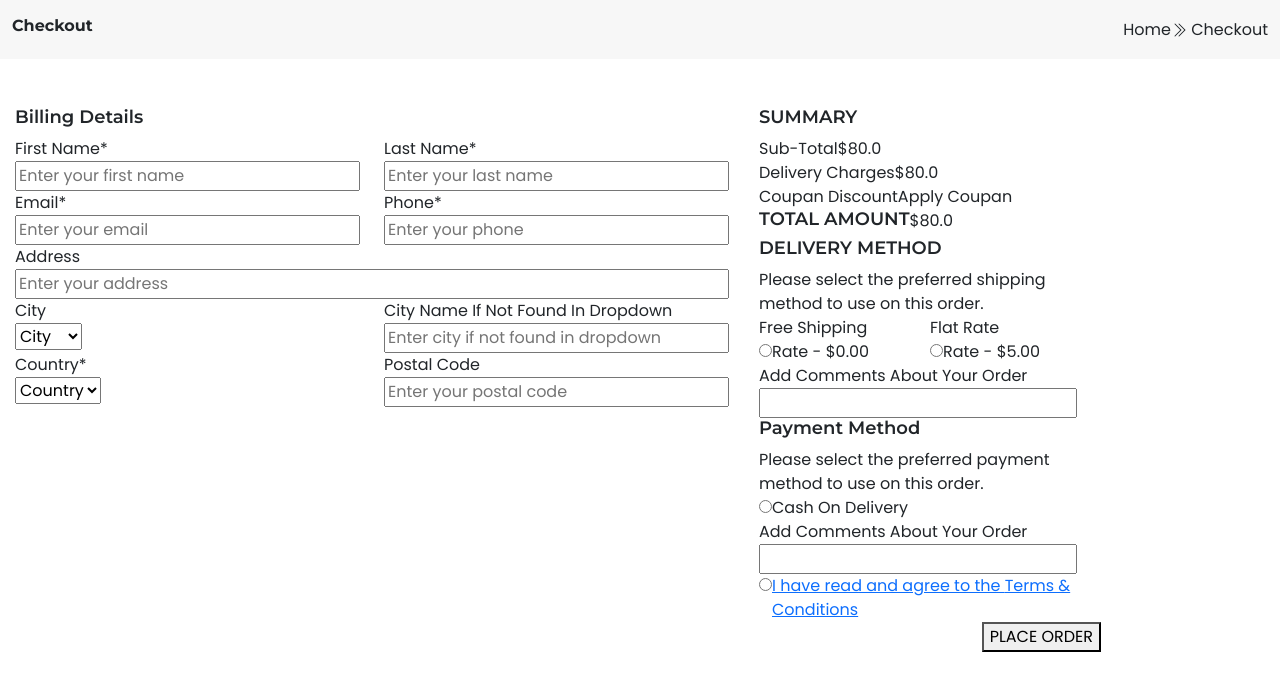
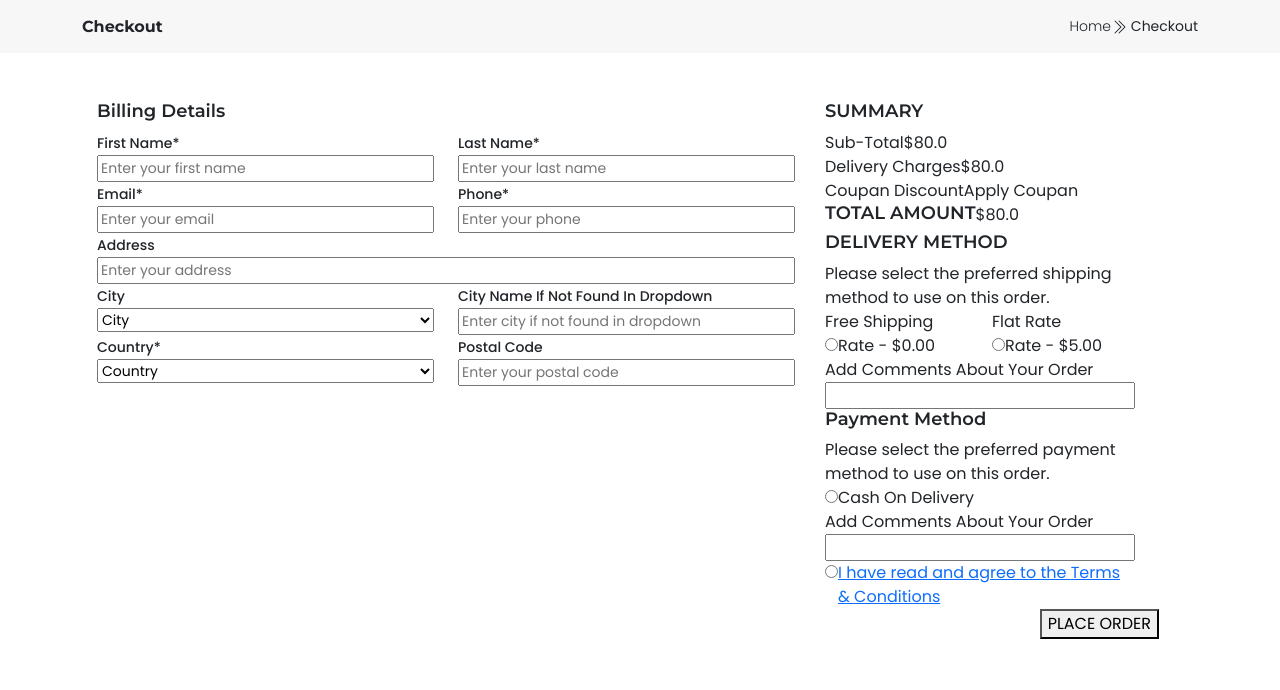
Before and after one commit to ammarali-dev/HTML-CSS, a plain HTML site: page Week2/Bootstrap Practice/index.html in a window 1280 px wide. Drawn offline with Linux system fonts and the light colour scheme; a web font is replaced by a local one.

Commit message:
Bootstrap Practice

```diff
--- a/Week2/Bootstrap Practice/css/style.css
+++ b/Week2/Bootstrap Practice/css/style.css
@@ -33,11 +33,28 @@ h3{
     background-color: #f7f7f7;
 }
 
-input{
+input,select{
     width: 100%;
+    font-size: 14px;
 }
 .heading1{
 
 }
 
+.txt-md{
+    font-size: 14px;
+    font-weight: 500;
+}
+.txt-bold{
+    font-size: 14px;
+    font-weight: 700;
+}
+.txt-light{
+    font-size: 14px;
+    font-weight: 300;
+}
+.fs-14px{
+    font-size: 14px;
+}
+
 /* Text Utilities */
--- a/Week2/Bootstrap Practice/index.html
+++ b/Week2/Bootstrap Practice/index.html
@@ -26,12 +26,12 @@
     <section class="checkout">
       <div class="container-fluid checkout-topbar py-3 mb-5">
         <div
-          class="d-flex flex-column flex-md-row align-items-center justify-content-md-between"
+          class="d-flex flex-column flex-md-row align-items-center justify-content-md-between container"
         >
-          <div><h2>Checkout</h2></div>
+          <div><h2 class="m-md-0">Checkout</h2></div>
           <div class="d-flex flex-direction-row">
-            <div>Home</div>
-            <div>
+            <div class="txt-light">Home</div>
+            <div class="fs-14px">
               <svg
                 xmlns="http://www.w3.org/2000/svg"
                 width="16"
@@ -54,18 +54,19 @@
           </div>
         </div>
       </div>
+      <div class="container">
         <form action="">
           <div>
             <div class="row container">
               <!-- Block 1 -->
-            <div class="block col-sm-12 col-lg-8">
+              <div class="block col col-lg-8">
                 <div class="">
                   <h3>Billing Details</h3>
                 </div>
                 <div class="row">
                   <div class="col-sm-6">
                     <div>
-                    <label for="fname">First Name*</label>
+                      <label for="fname" class="txt-md">First Name*</label>
                     </div>
                     <div>
                       <input
@@ -78,7 +79,7 @@
                   </div>
                   <div class="col-sm-6">
                     <div>
-                    <label for="lname">Last Name*</label>
+                      <label for="lname" class="txt-md">Last Name*</label>
                     </div>
                     <div>
                       <input
@@ -91,7 +92,7 @@
                   </div>
                   <div class="col-sm-6">
                     <div>
-                    <label for="email">Email*</label>
+                      <label for="email" class="txt-md">Email*</label>
                     </div>
                     <div>
                       <input
@@ -104,7 +105,7 @@
                   </div>
                   <div class="col-sm-6">
                     <div>
-                    <label for="phone">Phone*</label>
+                      <label for="phone" class="txt-md">Phone*</label>
                     </div>
                     <div>
                       <input
@@ -117,7 +118,7 @@
                   </div>
                   <div class="col-sm-12">
                     <div>
-                    <label for="address">Address</label>
+                      <label for="address" class="txt-md">Address</label>
                     </div>
                     <div>
                       <input
@@ -128,9 +129,9 @@
                       />
                     </div>
                   </div>
-                <div class="col-sm-12 col-md-6">
+                  <div class="col col-md-6">
                     <div>
-                    <label for="city">City</label>
+                      <label for="city" class="txt-md">City</label>
                     </div>
                     <div>
                       <select id="city">
@@ -143,7 +144,7 @@
                   </div>
                   <div class="col-sm-6">
                     <div>
-                    <label for="cname"
+                      <label for="cname" class="txt-md"
                         >City Name If Not Found In Dropdown</label
                       >
                     </div>
@@ -160,7 +161,7 @@
                   </div>
                   <div class="col-sm-6">
                     <div>
-                    <label for="country">Country*</label>
+                      <label for="country" class="txt-md">Country*</label>
                     </div>
                     <div>
                       <select id="country">
@@ -173,7 +174,7 @@
                   </div>
                   <div class="col-sm-6">
                     <div>
-                    <label for="pcode">Postal Code</label>
+                      <label for="pcode" class="txt-md">Postal Code</label>
                     </div>
                     <div>
                       <input
@@ -226,8 +227,8 @@
                   <div>
                     <div>
                       <span>
-                      Please select the preferred shipping method to use on this
-                      order.
+                        Please select the preferred shipping method to use on
+                        this order.
                       </span>
                     </div>
                   </div>
@@ -281,8 +282,8 @@
                   <div>
                     <div>
                       <span>
-                      Please select the preferred payment method to use on this
-                      order.
+                        Please select the preferred payment method to use on
+                        this order.
                       </span>
                     </div>
                     <div class="d-flex flex-direction-row">
@@ -319,7 +320,7 @@
               </div>
 
               <!-- Block 5 -->
-            <div class="block col-sm-12">
+              <div class="block col">
                 <div class="d-flex flex-direction-row justify-content-end">
                   <button>PLACE ORDER</button>
                 </div>
@@ -330,6 +331,7 @@
             <div></div>
           </div>
         </form>
+      </div>
     </section>
   </body>
 </html>
```
Lines whose indentation alone changed are shown as unchanged.
